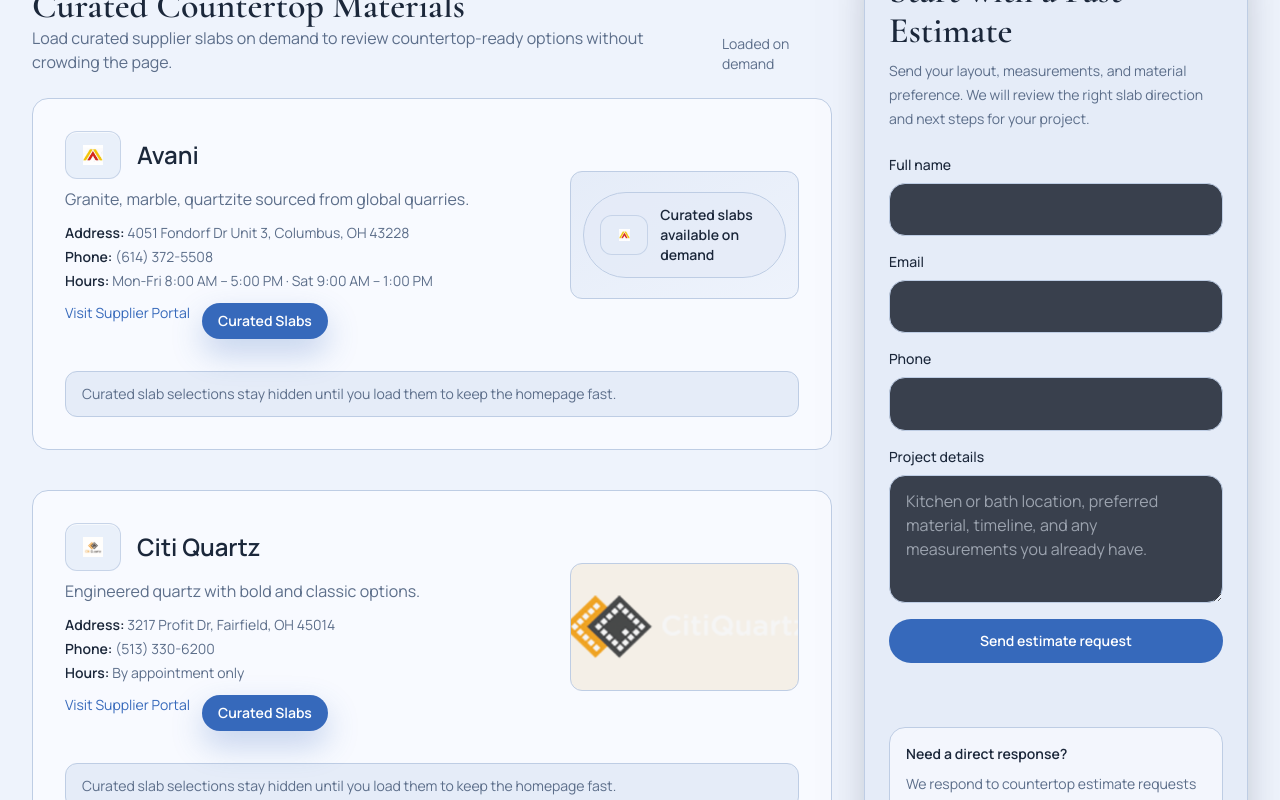
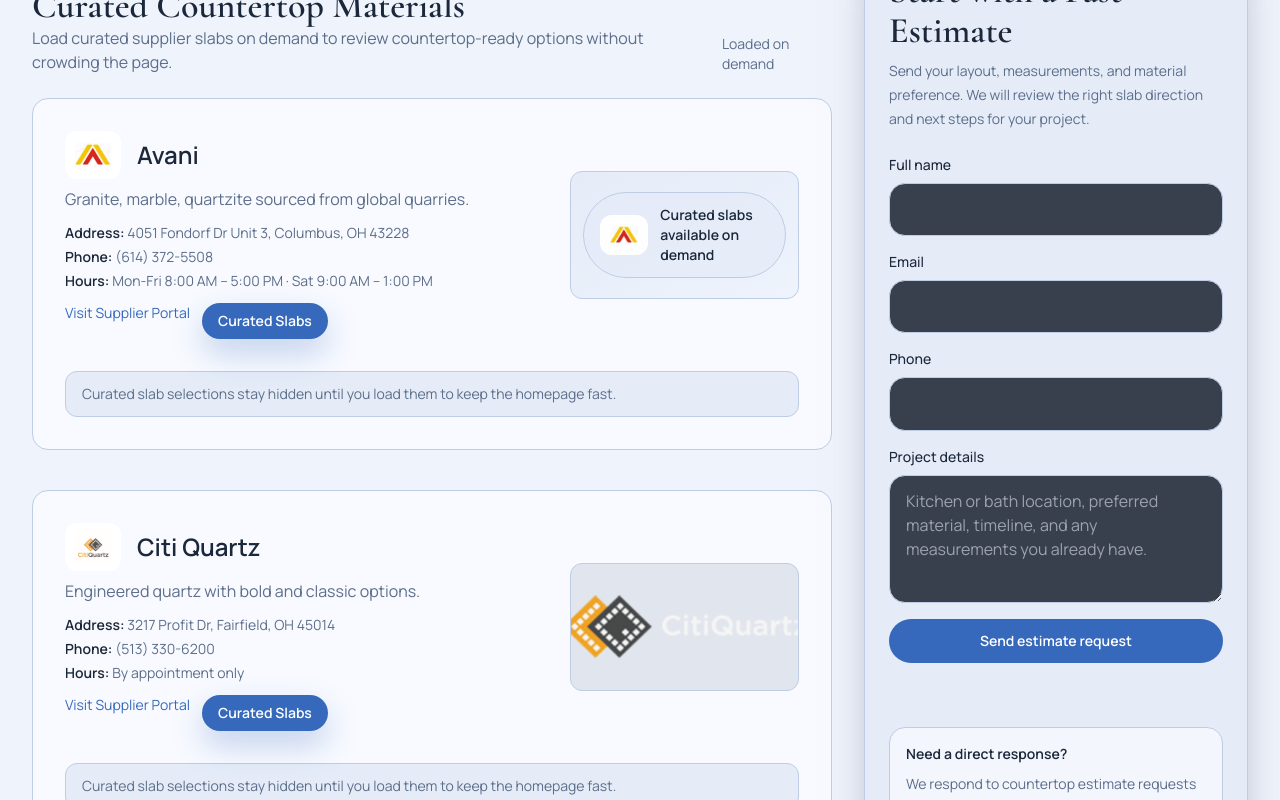
Before and after one commit to 0xwaya/amazon-granite, a Next.js app in the folder frontend/: page / in a window 1280 px wide. Shown: the part 900-1700 px from the top of the page. Built offline with nearby package versions, Linux system fonts and the light colour scheme; no server answers.

Commit message:
Refine supplier branding surfaces and footer actions

```diff
--- a/frontend/components/Footer.jsx
+++ b/frontend/components/Footer.jsx
@@ -42,9 +42,6 @@
                             <div className="mt-4 flex flex-wrap gap-3">
                                 <Link href="/coverage" className="inline-flex items-center justify-center rounded-full border border-border bg-surface/80 px-4 py-2 text-sm font-semibold text-text transition hover:border-accent hover:text-accent">
                                     Browse service areas
-                                </Link>
-                                <Link href="/#faq" className="inline-flex items-center justify-center rounded-full border border-border bg-surface/80 px-4 py-2 text-sm font-semibold text-text transition hover:border-accent hover:text-accent">
-                                    Read Q&A
                                 </Link>
                                 <Link href="/#quote" className="inline-flex items-center justify-center rounded-full bg-accent px-4 py-2 text-sm font-semibold text-white transition hover:bg-accentDark">
                                     Request an estimate
--- a/frontend/components/SupplierHero.jsx
+++ b/frontend/components/SupplierHero.jsx
@@ -7,18 +7,29 @@
 const supplierHeroImageTreatments = {
   'MSI Surfaces': {
     imageClassName: 'scale-[1.14]',
+    logoShellClassName: 'supplier-logo-shell supplier-logo-shell--white p-1.5',
+    compactLogoShellClassName: 'supplier-logo-shell supplier-logo-shell--white p-1.5',
   },
   'Daltile Stone Center': {
-    imageClassName: 'scale-[1.08]',
+    imageClassName: 'scale-[1.12]',
+    frameClassName: 'supplier-hero-frame--bright p-1.5 sm:p-2',
+    logoShellClassName: 'supplier-logo-shell supplier-logo-shell--white min-w-[3.9rem] p-1.5',
+    compactLogoShellClassName: 'supplier-logo-shell supplier-logo-shell--white min-w-[3.25rem] p-1.5',
   },
   'Quartz America': {
     imageClassName: 'scale-[1.12]',
+    logoShellClassName: 'supplier-logo-shell supplier-logo-shell--white p-1.5',
+    compactLogoShellClassName: 'supplier-logo-shell supplier-logo-shell--white p-1.5',
   },
   'Avani': {
     hideHeroImage: true,
+    logoShellClassName: 'supplier-logo-shell supplier-logo-shell--white p-1',
+    compactLogoShellClassName: 'supplier-logo-shell supplier-logo-shell--white p-1',
   },
   'Citi Quartz': {
     imageClassName: 'scale-[1.26]',
+    logoShellClassName: 'supplier-logo-shell supplier-logo-shell--white p-1',
+    compactLogoShellClassName: 'supplier-logo-shell supplier-logo-shell--white p-1',
   },
 };
 
@@ -40,14 +51,17 @@
     .map((word) => word[0])
     .join('')
     .toUpperCase();
-  const logoShellClassName = 'flex h-12 min-w-[3.5rem] items-center justify-center rounded-xl border border-border/80 bg-panel/75 p-2.5 shadow-[inset_0_1px_0_rgba(255,255,255,0.55)]';
-  const compactLogoShellClassName = 'flex h-10 min-w-[3rem] items-center justify-center rounded-xl border border-border/80 bg-panel/75 p-2.5';
   const heroImageTreatment = supplierHeroImageTreatments[supplier.name] || {};
   const shouldShowHeroImage = supplier.heroImage && !heroImageTreatment.hideHeroImage;
+  const heroFrameClassName = shouldShowHeroImage
+    ? `supplier-hero-frame p-3 sm:p-4 ${heroImageTreatment.frameClassName || ''}`.trim()
+    : 'bg-gradient-to-br from-panel to-bg p-3';
+  const logoShellClassName = `supplier-logo-shell ${heroImageTreatment.logoShellClassName || 'bg-panel/75 p-2.5'}`.trim();
+  const compactLogoShellClassName = `supplier-logo-shell supplier-logo-shell--compact ${heroImageTreatment.compactLogoShellClassName || 'bg-panel/75 p-2.5'}`.trim();
 
   return (
-    <section className="bg-surface border border-border rounded-2xl p-8 mb-10">
-      <div className="grid grid-cols-1 lg:grid-cols-3 gap-6 items-center">
+    <section className="mb-8 rounded-2xl border border-border bg-surface p-6 sm:mb-10 sm:p-8">
+      <div className="grid grid-cols-1 items-center gap-5 sm:gap-6 lg:grid-cols-3">
         <div className="lg:col-span-2">
           <div className="flex items-center gap-4">
             {logoVisible ? (
@@ -104,8 +118,7 @@
           </div>
         </div>
         <div
-          className={`h-32 rounded-xl border border-border flex items-center justify-center text-muted overflow-hidden ${shouldShowHeroImage ? 'bg-surface/75 p-3 sm:p-4' : 'bg-gradient-to-br from-panel to-bg p-3'}`}
-          style={supplier.heroBackground ? { backgroundColor: supplier.heroBackground } : undefined}
+          className={`h-32 rounded-xl border border-border flex items-center justify-center text-muted overflow-hidden ${heroFrameClassName}`}
         >
           {shouldShowHeroImage ? (
             <Image
--- a/frontend/styles/globals.css
+++ b/frontend/styles/globals.css
@@ -228,8 +228,48 @@
   filter: brightness(0.94) contrast(1.05) saturate(0.92);
 }
 
+.supplier-hero-frame {
+  background-color: rgba(223, 228, 236, 0.9);
+}
+
+.supplier-hero-frame--bright {
+  background-color: rgba(248, 249, 251, 0.98);
+}
+
+.supplier-hero-frame--bright .supplier-hero-image {
+  filter: brightness(0.98) contrast(1.03) saturate(0.94);
+}
+
+.supplier-logo-shell {
+  display: flex;
+  height: 3rem;
+  min-width: 3.5rem;
+  align-items: center;
+  justify-content: center;
+  border-radius: 0.75rem;
+  border: 1px solid rgba(var(--border), 0.8);
+  box-shadow: inset 0 1px 0 rgba(255, 255, 255, 0.55);
+}
+
+.supplier-logo-shell--compact {
+  height: 2.5rem;
+  min-width: 3rem;
+}
+
+.supplier-logo-shell--white {
+  background: rgba(255, 255, 255, 0.96);
+}
+
 .supplier-logo-image {
-  padding: 0.2rem;
+  padding: 0.12rem;
+}
+
+html:not([data-theme="light"]) .supplier-hero-frame {
+  background-color: rgba(244, 239, 231, 0.12) !important;
+}
+
+html:not([data-theme="light"]) .supplier-hero-frame--bright {
+  background-color: rgba(244, 239, 231, 0.18) !important;
 }
 
 @media (min-width: 640px) {
```
